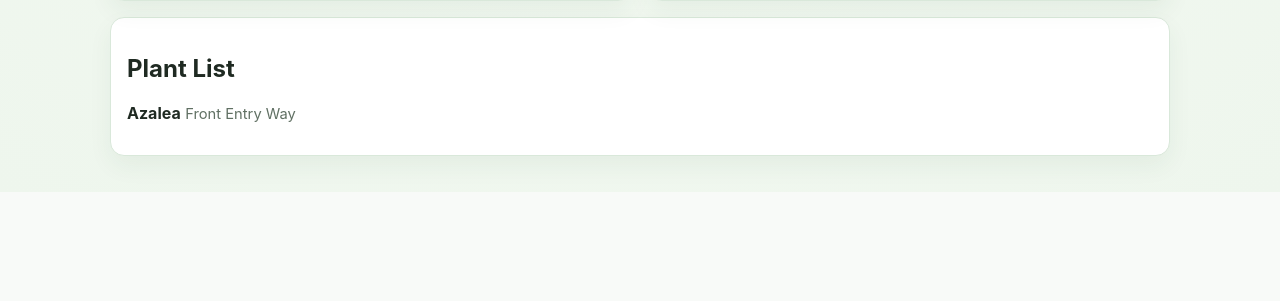
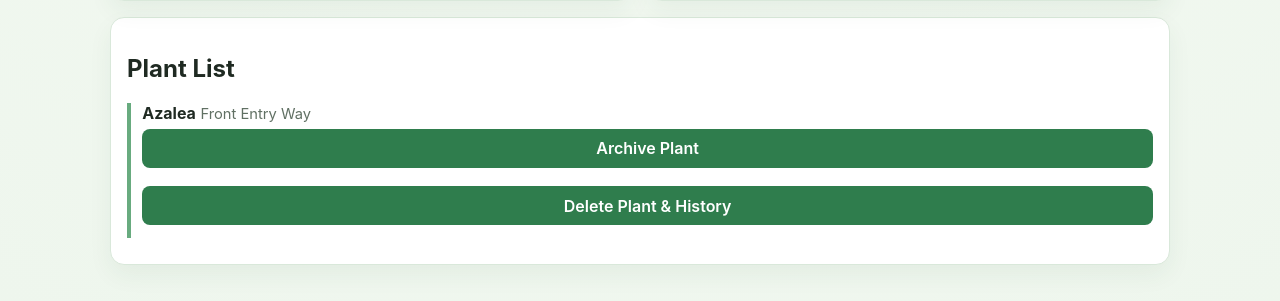
Before and after one commit to jpk300/FertilizerTracker, a Flask app: page /add in a window 1280 px wide. Shown: the part 717-1018 px from the top of the page. Before the commit the page ends 896 px from the top, so only its background shows below. Run offline with Flask 3, Linux system fonts and the light colour scheme.

Commit message:
Add plant archive/delete actions with history handling

```diff
--- a/app.py
+++ b/app.py
@@ -19,6 +19,7 @@ class Plant(db.Model):
     name = db.Column(db.String(120), nullable=False)
     location = db.Column(db.String(120), nullable=True)
     notes = db.Column(db.Text, nullable=True)
+    archived_on = db.Column(db.Date, nullable=True)
     tasks = db.relationship('Task', backref='plant', cascade='all,delete-orphan', lazy=True)
 
 
@@ -47,12 +48,15 @@ def _ensure_schema_updates() -> None:
     if 'sqlite' not in app.config['SQLALCHEMY_DATABASE_URI']:
         return
     columns = [row[1] for row in db.session.execute(text("PRAGMA table_info(task)"))]
+    plant_columns = [row[1] for row in db.session.execute(text("PRAGMA table_info(plant)"))]
     if 'recurrence_days' not in columns:
         db.session.execute(text('ALTER TABLE task ADD COLUMN recurrence_days INTEGER'))
     if 'start_date' not in columns:
         db.session.execute(text('ALTER TABLE task ADD COLUMN start_date DATE'))
     if 'end_date' not in columns:
         db.session.execute(text('ALTER TABLE task ADD COLUMN end_date DATE'))
+    if 'archived_on' not in plant_columns:
+        db.session.execute(text('ALTER TABLE plant ADD COLUMN archived_on DATE'))
     db.session.commit()
 
 
@@ -72,8 +76,9 @@ def index():
 
 @app.route('/add')
 def add_page():
-    plants = Plant.query.order_by(Plant.name.asc()).all()
-    return render_template('add.html', plants=plants, active_page='add')
+    plants = Plant.query.filter(Plant.archived_on.is_(None)).order_by(Plant.name.asc()).all()
+    archived_plants = Plant.query.filter(Plant.archived_on.isnot(None)).order_by(Plant.name.asc()).all()
+    return render_template('add.html', plants=plants, archived_plants=archived_plants, active_page='add')
 
 
 @app.route('/settings', methods=['GET', 'POST'])
@@ -94,13 +99,32 @@ def settings_page():
 
 @app.route('/upcoming')
 def upcoming_page():
-    plants = Plant.query.order_by(Plant.name.asc()).all()
+    plants = Plant.query.filter(Plant.archived_on.is_(None)).order_by(Plant.name.asc()).all()
     open_tasks = Task.query.filter(
+        Task.plant.has(Plant.archived_on.is_(None)),
         Task.completed_on.is_(None),
         db.or_(Task.start_date.is_(None), Task.due_date >= Task.start_date),
         db.or_(Task.end_date.is_(None), Task.due_date <= Task.end_date),
     ).order_by(Task.due_date.asc()).all()
     return render_template('upcoming.html', plants=plants, open_tasks=open_tasks, today=date.today(), active_page='upcoming')
+
+
+@app.post('/plants/<int:plant_id>/archive')
+def archive_plant(plant_id: int):
+    plant = Plant.query.get_or_404(plant_id)
+    plant.archived_on = date.today()
+    db.session.commit()
+    flash('Plant archived with its task history.')
+    return redirect(url_for('add_page'))
+
+
+@app.post('/plants/<int:plant_id>/delete')
+def delete_plant(plant_id: int):
+    plant = Plant.query.get_or_404(plant_id)
+    db.session.delete(plant)
+    db.session.commit()
+    flash('Plant and all task history deleted.')
+    return redirect(url_for('add_page'))
 
 
 @app.route('/plants', methods=['POST'])
--- a/templates/add.html
+++ b/templates/add.html
@@ -44,7 +44,22 @@
 <div class="card">
   <h2>Plant List</h2>
   {% for plant in plants %}
-    <p><strong>{{ plant.name }}</strong> <span class="small">{{ plant.location }}</span><br/><span class="small">{{ plant.notes }}</span></p>
+    <div class="task">
+      <strong>{{ plant.name }}</strong> <span class="small">{{ plant.location }}</span><br/><span class="small">{{ plant.notes }}</span>
+      <form method="post" action="{{ url_for('archive_plant', plant_id=plant.id) }}" onsubmit="return confirm('Archive this plant and hide it from active schedules?')">
+        <button type="submit">Archive Plant</button>
+      </form>
+      <form method="post" action="{{ url_for('delete_plant', plant_id=plant.id) }}" onsubmit="return confirm('Delete this plant and all task history permanently?')">
+        <button type="submit">Delete Plant & History</button>
+      </form>
+    </div>
   {% else %}<p class="muted">No plants added yet.</p>{% endfor %}
+
+  {% if archived_plants %}
+    <h3>Archived Plants</h3>
+    {% for plant in archived_plants %}
+      <p><strong>{{ plant.name }}</strong> <span class="small">archived {{ plant.archived_on.isoformat() }}</span></p>
+    {% endfor %}
+  {% endif %}
 </div>
 {% endblock %}
```
